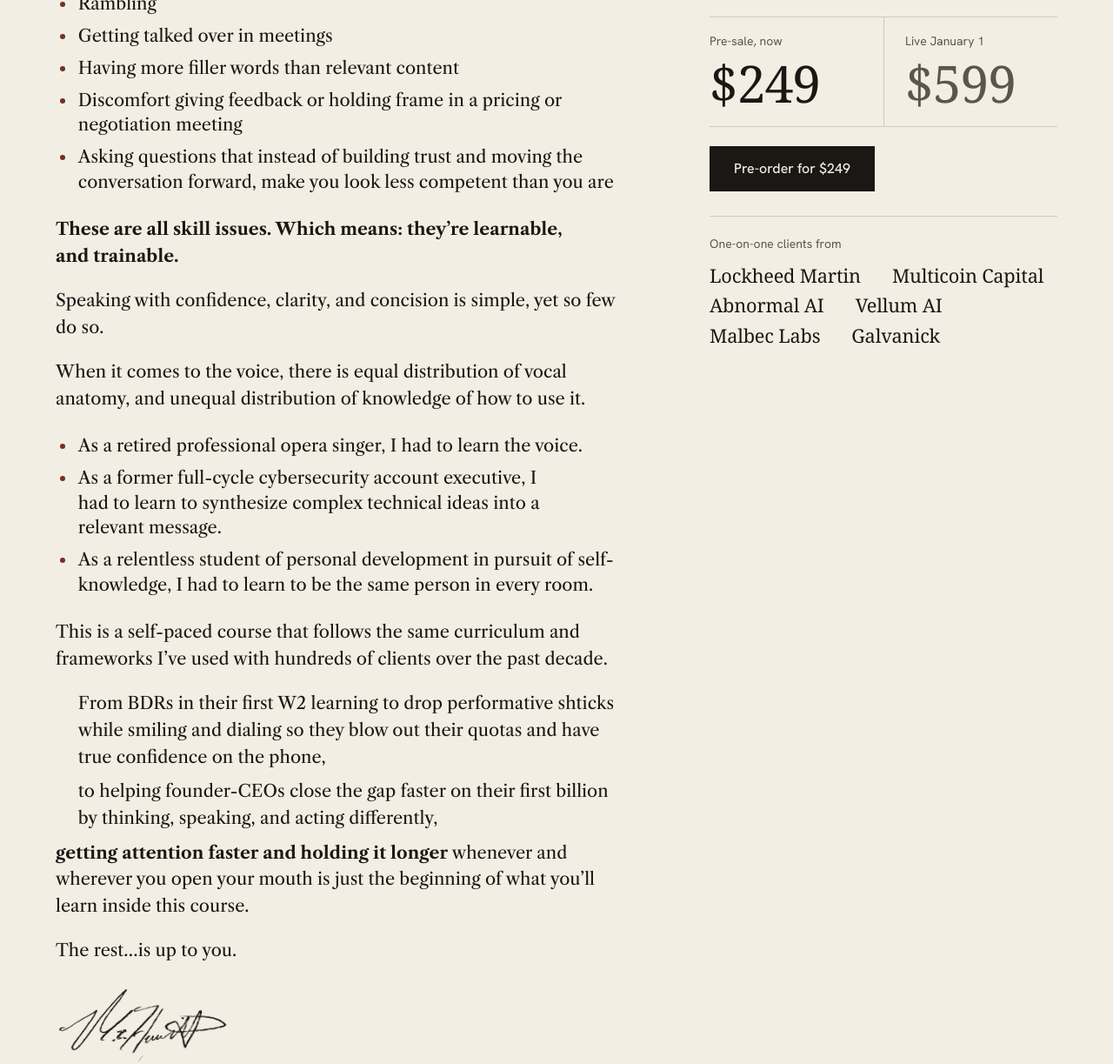
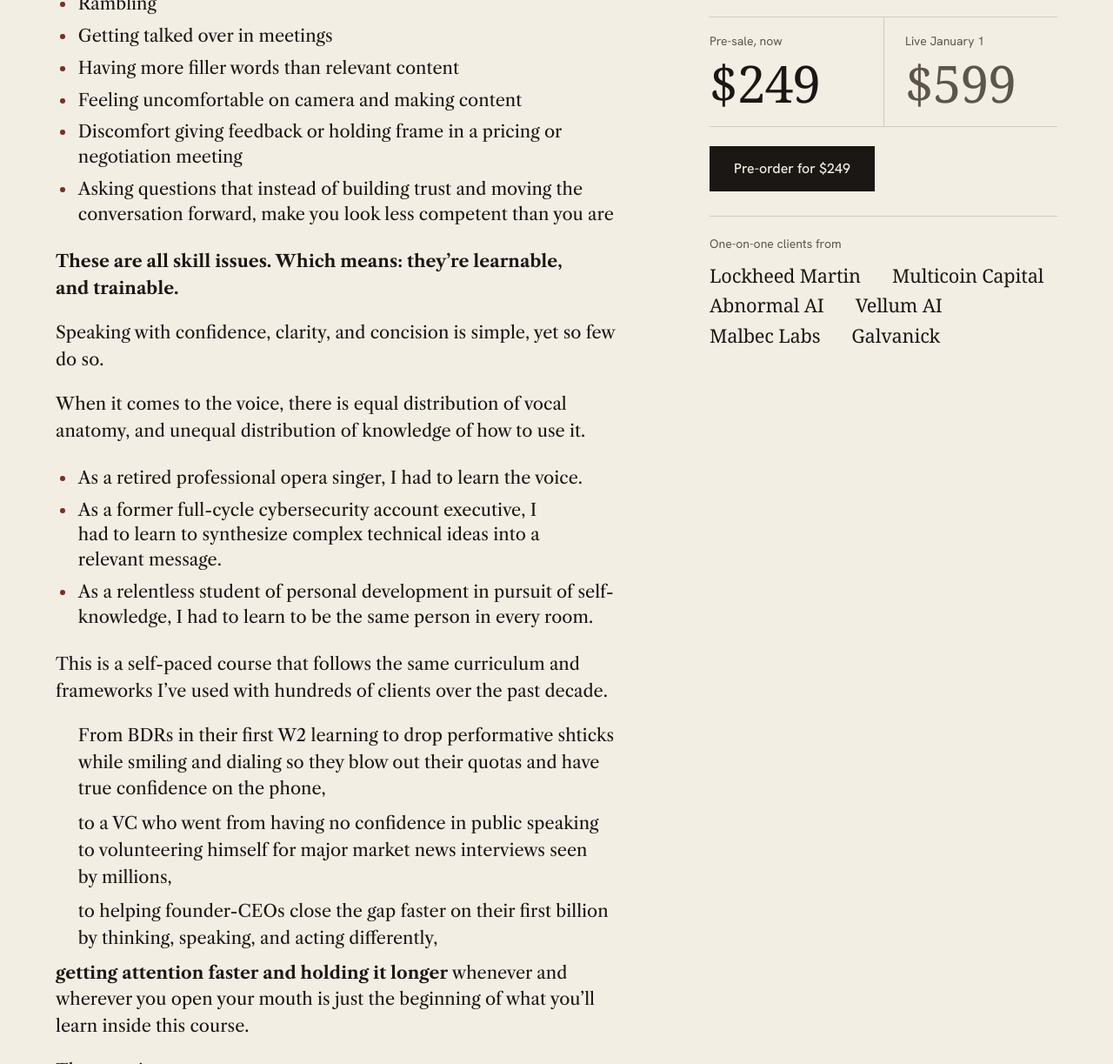
Before and after one commit to mhewitt23/commandaroom, a website: page voicemastery/index.html in a window 1280 px wide. Shown: the part 750-1973 px from the top of the page at 87% size. Drawn offline with nearby package versions, Linux system fonts and the light colour scheme; a web font is replaced by a local one.

Commit message:
Add the on-camera problem and the VC to the Voice Mastery letter (#27)
Two additions in Michael's words: "Feeling uncomfortable on camera and
making content" joins the problem list, and the "From BDRs" sentence
gains a middle line about a VC who went from no confidence in public
speaking to volunteering for major market news interviews.


Claude-Session: https://claude.ai/code/session_01XbAx1mQMFUoDbdWyCNvUbj

Co-authored-by: Claude <noreply@anthropic.com>

```diff
--- a/voicemastery/index.html
+++ b/voicemastery/index.html
@@ -90,6 +90,7 @@ summary.vm-q:hover{color:#7A2E22 !important}
 <li style="padding: 4px 0 4px 2px; text-wrap: pretty;">Rambling</li>
 <li style="padding: 4px 0 4px 2px; text-wrap: pretty;">Getting talked over in meetings</li>
 <li style="padding: 4px 0 4px 2px; text-wrap: pretty;">Having more filler words than relevant content</li>
+<li style="padding: 4px 0 4px 2px; text-wrap: pretty;">Feeling uncomfortable on camera and making content</li>
 <li style="padding: 4px 0 4px 2px; text-wrap: pretty;">Discomfort giving feedback or holding frame in a pricing or negotiation meeting</li>
 <li style="padding: 4px 0 4px 2px; text-wrap: pretty;">Asking questions that instead of building trust and moving the conversation forward, make you look less competent than you are</li>
 </ul>
@@ -102,7 +103,7 @@ summary.vm-q:hover{color:#7A2E22 !important}
 <li style="padding: 4px 0 4px 2px; text-wrap: pretty;">As a relentless student of personal development in pursuit of self-knowledge, I had to learn to be the same person in every room.</li>
 </ul>
 <p style="margin: 0; font-family: 'Libre Caslon Text', Georgia, serif; font-size: clamp(18px, 1.55vw, 20px); line-height: 1.55; color: #1A1714; text-wrap: pretty;">This is a self-paced course that follows the same curriculum and frameworks I’ve used with hundreds of clients over the past decade.</p>
-<p style="margin: 0; font-family: 'Libre Caslon Text', Georgia, serif; font-size: clamp(18px, 1.55vw, 20px); line-height: 1.55; color: #1A1714; text-wrap: pretty;"><span style="display: block; padding-left: calc(1.2em + 2px);">From BDRs in their first W2 learning to drop performative shticks while smiling and dialing so they blow out their quotas and have true confidence on the phone,</span><span style="display: block; padding-left: calc(1.2em + 2px); margin-top: 0.45em;">to helping founder-CEOs close the gap faster on their first billion by thinking, speaking, and acting differently,</span><span style="display: block; margin-top: 0.45em;"><strong style="font-weight: 700;">getting attention faster and holding it longer</strong> whenever and wherever you open your mouth is just the beginning of what you’ll learn inside this course.</span></p>
+<p style="margin: 0; font-family: 'Libre Caslon Text', Georgia, serif; font-size: clamp(18px, 1.55vw, 20px); line-height: 1.55; color: #1A1714; text-wrap: pretty;"><span style="display: block; padding-left: calc(1.2em + 2px);">From BDRs in their first W2 learning to drop performative shticks while smiling and dialing so they blow out their quotas and have true confidence on the phone,</span><span style="display: block; padding-left: calc(1.2em + 2px); margin-top: 0.45em;">to a VC who went from having no confidence in public speaking to volunteering himself for major market news interviews seen by millions,</span><span style="display: block; padding-left: calc(1.2em + 2px); margin-top: 0.45em;">to helping founder-CEOs close the gap faster on their first billion by thinking, speaking, and acting differently,</span><span style="display: block; margin-top: 0.45em;"><strong style="font-weight: 700;">getting attention faster and holding it longer</strong> whenever and wherever you open your mouth is just the beginning of what you’ll learn inside this course.</span></p>
 <p style="margin: 0; font-family: 'Libre Caslon Text', Georgia, serif; font-size: clamp(18px, 1.55vw, 20px); line-height: 1.55; color: #1A1714; text-wrap: pretty;">The rest…is up to you.</p>
 <div style="display: flex; flex-direction: column; gap: 6px; padding-top: 4px;">
 <img src="/assets/signature.png" alt="Michael Hewitt’s signature" width="900" height="410" style="display: block; width: clamp(150px, 16vw, 200px); height: auto;">
```
